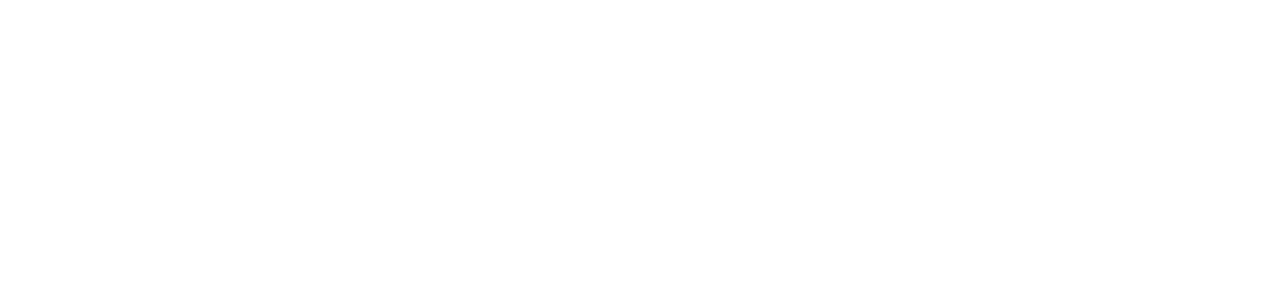
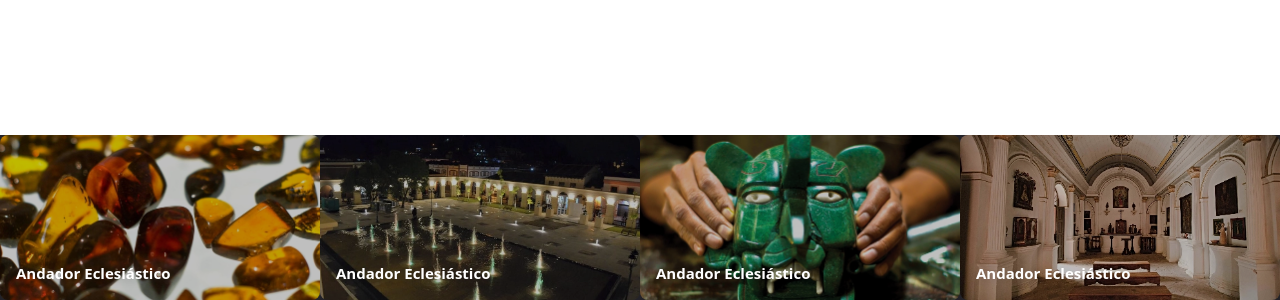
Before and after one commit to DEADM0US3/SanCristobalDeLasCasas, a React (Vite) app: page / in a window 1280 px wide. Shown: the part 500-800 px from the top of the page. Built offline with nearby package versions, Linux system fonts and the light colour scheme.

Commit message:
carousel

```diff
--- /dev/null
+++ b/src/components/Carousel.tsx
@@ -0,0 +1,56 @@
+import React from 'react'
+
+type CarouselItem = {
+  image: string
+  title: string
+}
+
+const items: CarouselItem[] = [
+  {
+    image: '../img/1011.webp',
+    title: 'Andador Eclesiástico',
+  },
+  {
+    image: '../img/1000.webp',
+    title: 'Andador Eclesiástico',
+  },
+  {
+    image: '../img/11.webp',
+    title: 'Andador Eclesiástico',
+  },
+  {
+    image: '../img/1010111111101.webp',
+    title: 'Andador Eclesiástico',
+  },
+]
+
+const Carousel: React.FC = () => {
+  // Medidas para smart TV Full HD (1920x1080)
+  // Carousel ocupa todo el ancho, 165px de alto, pegado abajo
+  return (
+    <div className="fixed left-0 bottom-0 w-full h-[165px] z-10 bg-[#232228] flex">
+      {items.map((item, idx) => (
+        <div
+          key={idx}
+          className="relative overflow-hidden"
+          style={{
+            width: `${100 / items.length}%`, // 4 items = 25% cada uno
+            height: '100%',
+            borderRadius: '8px',
+          }}
+        >
+          <img
+            src={item.image}
+            alt={item.title}
+            className="w-full h-full object-cover brightness-75"
+          />
+          <span className="absolute left-4 bottom-4 text-white font-bold text-[15px] font-montserrat drop-shadow-md">
+            {item.title}
+          </span>
+        </div>
+      ))}
+    </div>
+  )
+}
+
+export default Carousel
--- a/src/pages/Home.jsx.tsx
+++ b/src/pages/Home.jsx.tsx
@@ -1,9 +1,9 @@
-
+import Carousel from "../components/Carousel";
 
 const Home = () => {
     return(
         <div>
-
+            <Carousel />
         </div>
     )
 }
```
